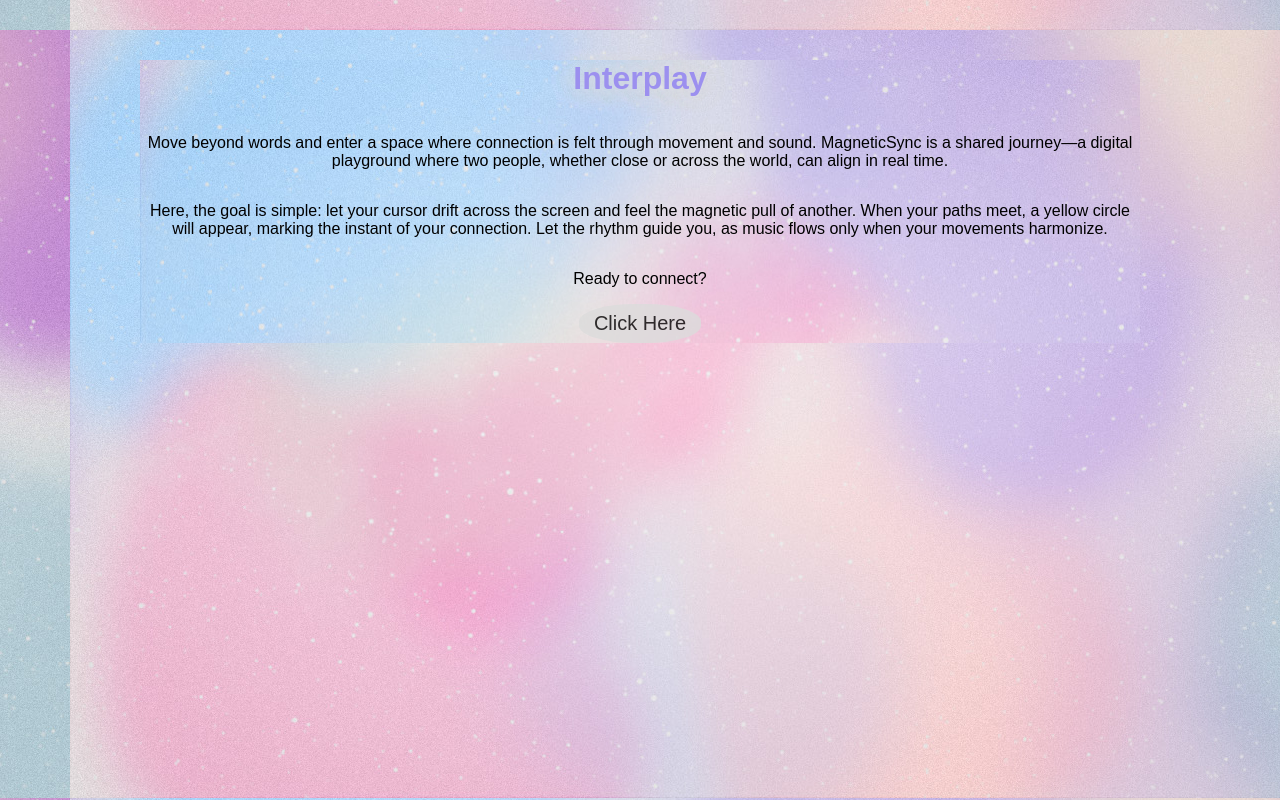
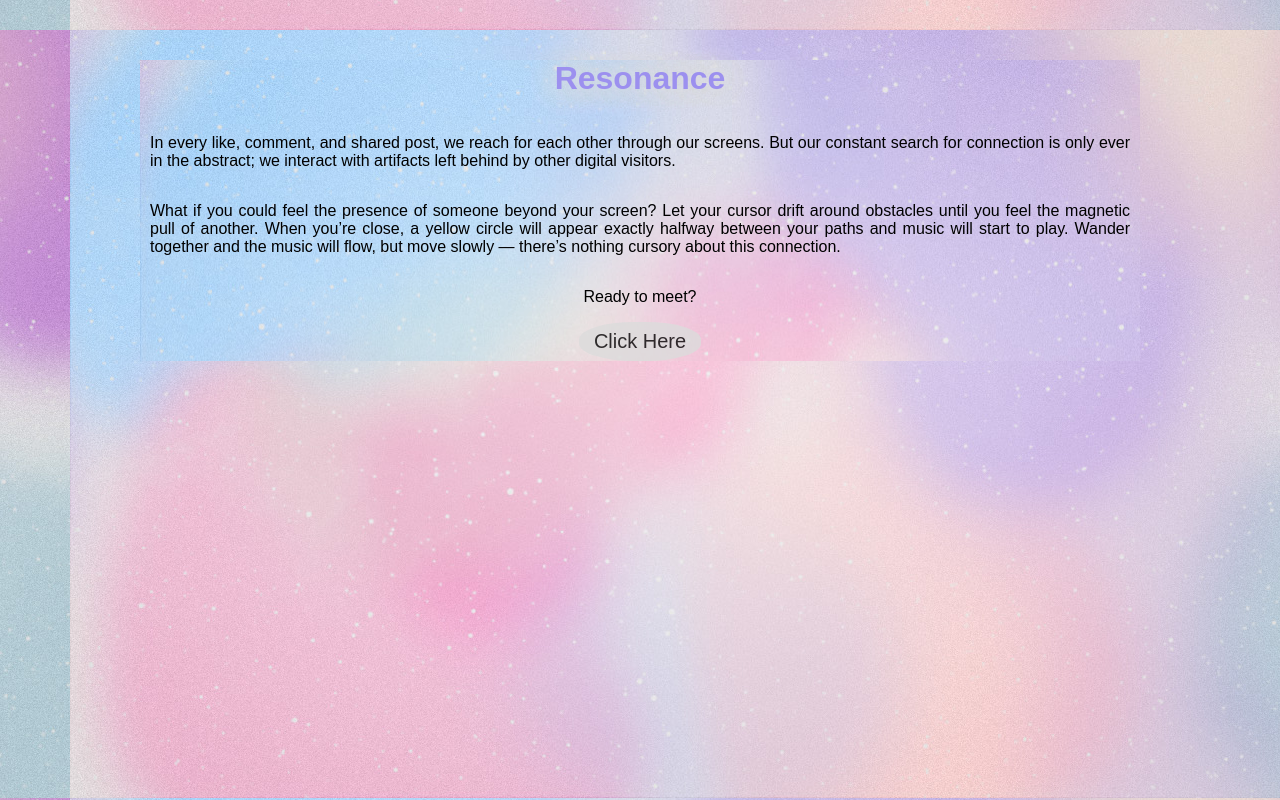
Before and after one commit to Tiffanykf/CL-Project-2.1, a website: page public/index.html in a window 1280 px wide. Drawn offline with nearby package versions, Linux system fonts and the light colour scheme.

Commit message:
Add files via upload

```diff
--- a/public/index.html
+++ b/public/index.html
@@ -5,15 +5,15 @@
   <meta charset="UTF-8" />
   <meta name="viewport" content="width=device-width, initial-scale=1.0" />
   <link href="style.css" rel="stylesheet" />
-  <title>Drawing with Sockets and p5</title>
+  <title>Interplay</title>
 </head>
 
 <body>
-  <h1>Interplay</h1>
+  <h1>Resonance</h1>
   <div class="section">
-    <p>Move beyond words and enter a space where connection is felt through movement and sound. MagneticSync is a shared journey—a digital playground where two people, whether close or across the world, can align in real time. </p>
-    <p>Here, the goal is simple: let your cursor drift across the screen and feel the magnetic pull of another. When your paths meet, a yellow circle will appear, marking the instant of your connection. Let the rhythm guide you, as music flows only when your movements harmonize.</p>
-    <p>Ready to connect?</p>
+    <p>In every like, comment, and shared post, we reach for each other through our screens. But our constant search for connection is only ever in the abstract; we interact with artifacts left behind by other digital visitors.</p>
+    <p>What if you could feel the presence of someone beyond your screen? Let your cursor drift around obstacles until you feel the magnetic pull of another. When you’re close, a yellow circle will appear exactly halfway between your paths and music will start to play. Wander together and the music will flow, but move slowly — there’s nothing cursory about this connection.</p>
+    <p>Ready to meet?</p>
       <button id="button" class="button">Click Here</button>
   </div>
   <script src="https://cdnjs.cloudflare.com/ajax/libs/p5.js/1.10.0/p5.js"></script>
--- a/public/style.css
+++ b/public/style.css
@@ -17,7 +17,8 @@ h1 {
     flex-direction: column;
     justify-content: center;
     align-items: center;
-    text-align: center;
+    text-align: justify;
+    margin: 10px;
 
 }
 
```
Also changed, not shown: public/private/app_private.js (+2 -10 lines), public/private/index.html (+1 -1 lines), 1 other file.
